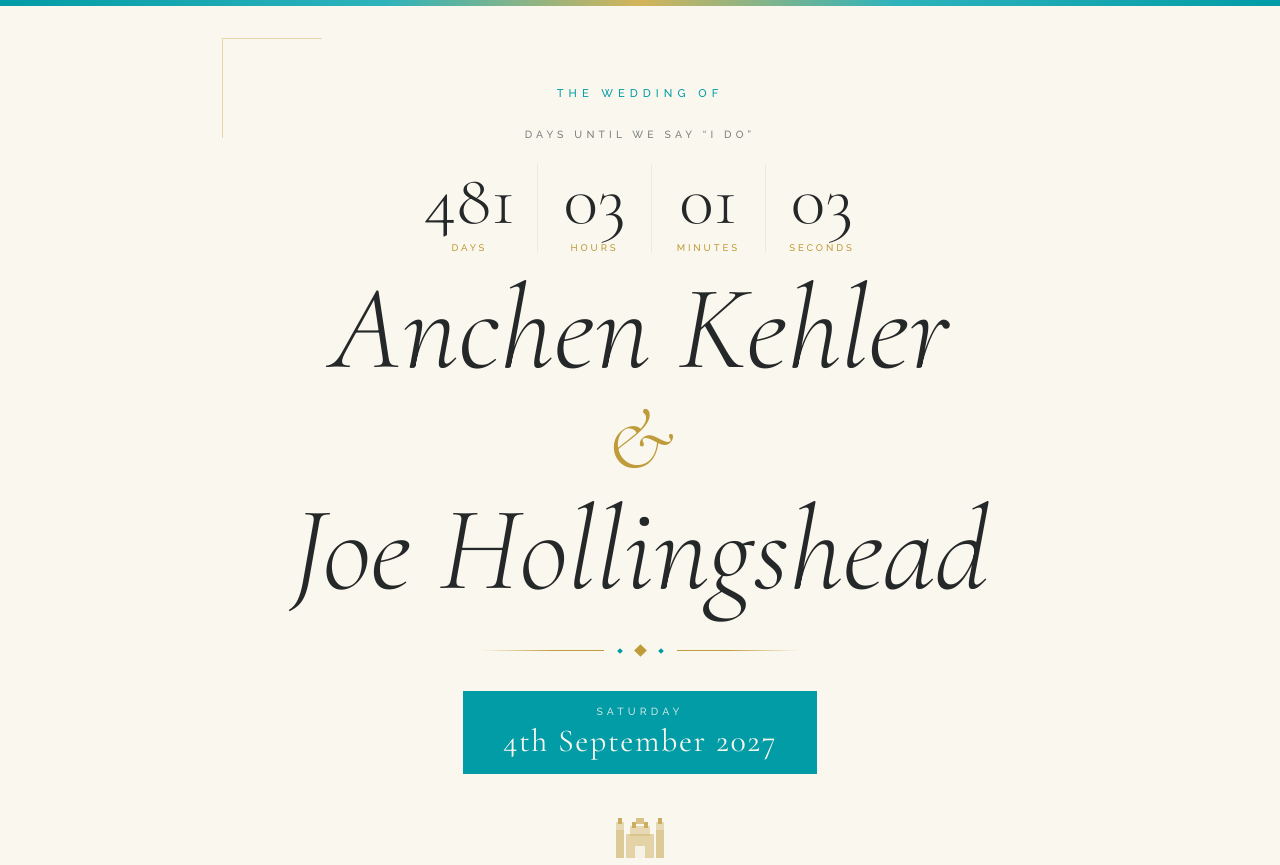
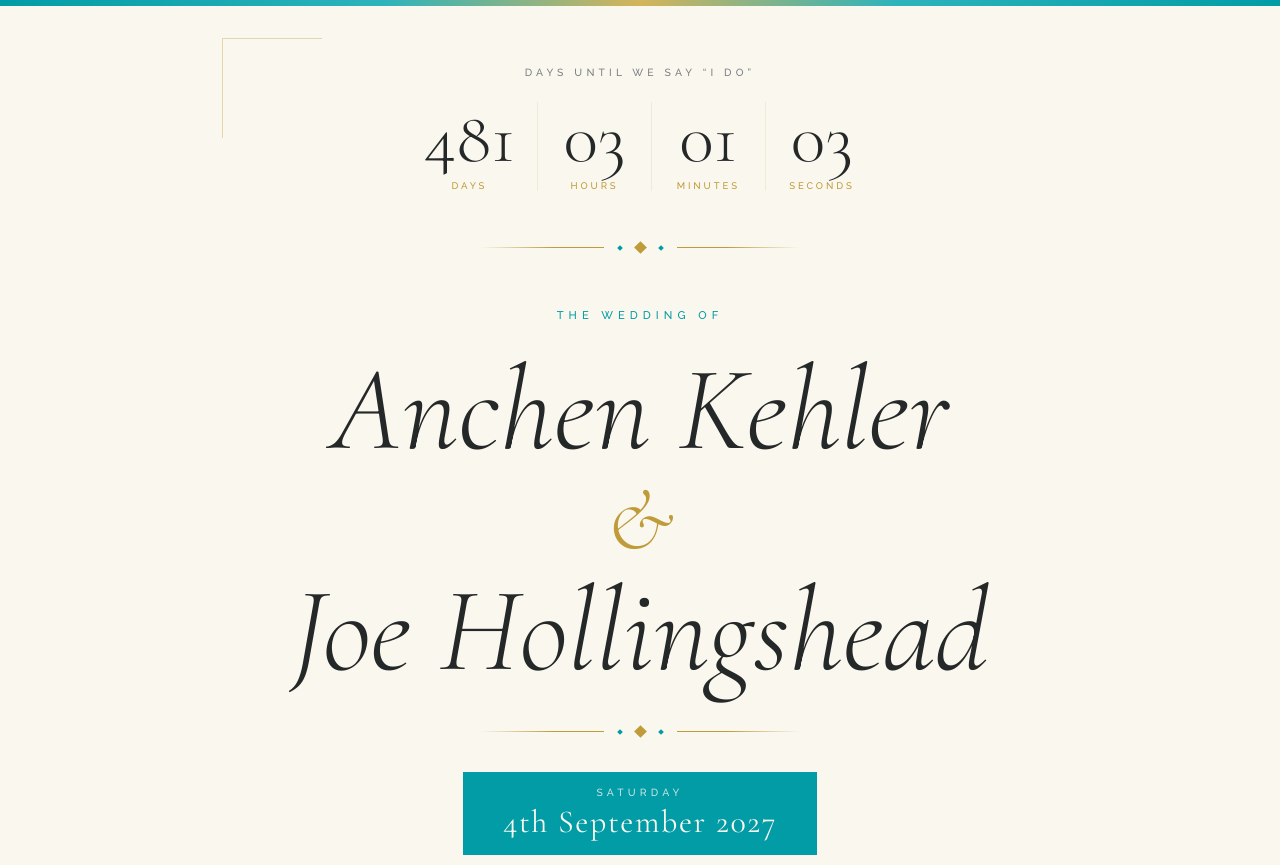
Before and after one commit to jdire/anchen-and-joe-wedding, a plain HTML site: page index.html in a window 1280 px wide. Shown: the top 865 px of the page. Drawn offline with nearby package versions, Linux system fonts and the light colour scheme.

Commit message:
Move countdown above eyebrow, add divider below

```diff
--- a/index.html
+++ b/index.html
@@ -287,8 +287,6 @@
 
   <main class="page">
 
-    <p class="eyebrow">The Wedding of</p>
-
     <!-- Countdown -->
     <div class="countdown-wrapper">
       <p class="countdown-label">Days until we say &ldquo;I do&rdquo;</p>
@@ -311,6 +309,17 @@
         </div>
       </div>
     </div>
+
+    <!-- Ornamental divider -->
+    <div class="divider" aria-hidden="true">
+      <div class="divider-line"></div>
+      <div class="divider-dot"></div>
+      <div class="divider-gem"></div>
+      <div class="divider-dot"></div>
+      <div class="divider-line r"></div>
+    </div>
+
+    <p class="eyebrow">The Wedding of</p>
 
     <!-- Names -->
     <div class="names-block" aria-label="Anchen Kehler and Joe Hollingshead">
```
